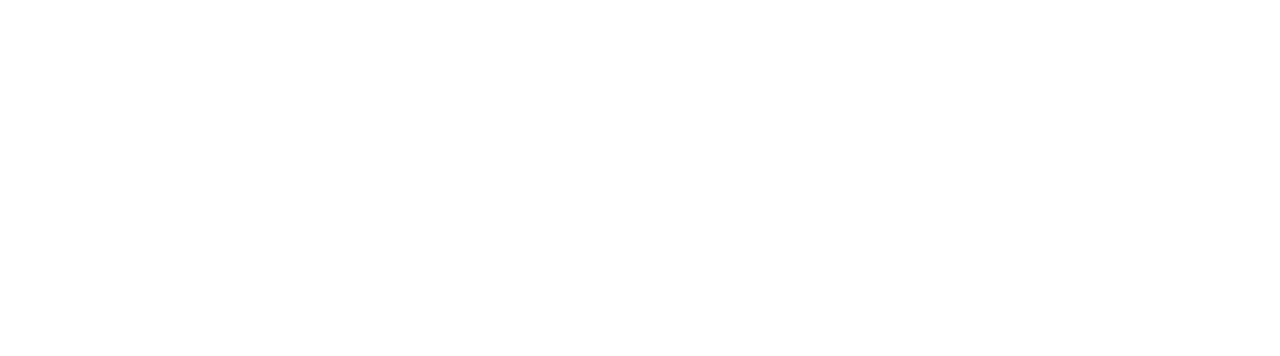
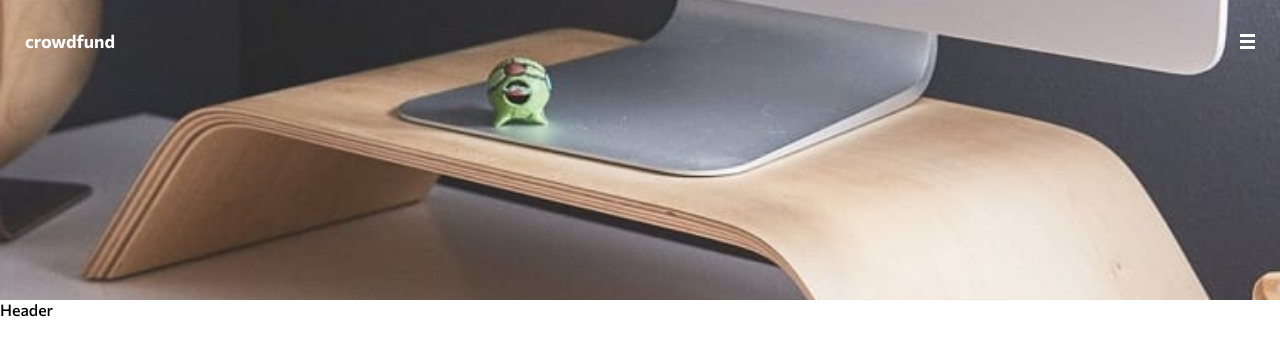
Before and after one commit to Narduw/crowdfund, a React (Create React App) app: page / in a window 1280 px wide. Shown: the top 356 px of the page. Built offline with nearby package versions, Linux system fonts and the light colour scheme.

Commit message:
Hero + Fonts

```diff
--- a/public/index.html
+++ b/public/index.html
@@ -3,6 +3,8 @@
   <head>
     <meta charset="utf-8" />
     <link rel="icon" type="image/png" sizes="32x32" href="%PUBLIC_URL%/favicon.png" />
+    <link rel="preconnect" href="https://fonts.gstatic.com">
+    <link href="https://fonts.googleapis.com/css2?family=Commissioner:wght@500;700&display=swap" rel="stylesheet">
     <meta name="viewport" content="width=device-width, initial-scale=1" />
     <meta name="theme-color" content="#000000" />
     <meta
--- a/src/App.css
+++ b/src/App.css
@@ -1,38 +1,33 @@
-.App {
-  text-align: center;
+body {
+  font-family: 'Commissioner', sans-serif;
+  font-weight: 500;
+  font-size: 16px;
 }
 
-.App-logo {
-  height: 40vmin;
-  pointer-events: none;
+.hero {
+  color: white;
+  height: 300px;
+  background: url("./images/image-hero-mobile.jpg");
+  background-repeat: no-repeat;
+  background-position: center;
+  background-size: cover;
 }
 
-@media (prefers-reduced-motion: no-preference) {
-  .App-logo {
-    animation: App-logo-spin infinite 20s linear;
-  }
+.hero-content {
+  display: flex;
+  padding: 30px 25px;
+  justify-content: space-between;
+  align-items: center;
 }
 
-.App-header {
-  background-color: #282c34;
-  min-height: 100vh;
-  display: flex;
-  flex-direction: column;
-  align-items: center;
-  justify-content: center;
-  font-size: calc(10px + 2vmin);
-  color: white;
+.hero-title {
+  font-weight: 700;
+  font-size: large;
 }
 
-.App-link {
-  color: #61dafb;
+.menu {
+  width: 15px;
+  height: 15px;
+  background-image: url('./icons/icon-hamburger.svg');
+  background-size: 15px 15px;
 }
-
-@keyframes App-logo-spin {
-  from {
-    transform: rotate(0deg);
-  }
-  to {
-    transform: rotate(360deg);
-  }
-}
--- a/src/App.js
+++ b/src/App.js
@@ -1,8 +1,12 @@
-import './App.css';
+import './App.css'
+import Hero from './components/Hero'
+import Header from './components/Header'
 
 function App() {
   return (
     <div className="crowdfund-main">
+      <Hero/>
+      <Header/>
     </div>
   );
 }
--- /dev/null
+++ b/src/components/Header.jsx
@@ -0,0 +1,3 @@
+export default function Header() {
+    return <div className='header'>Header</div>
+}
--- /dev/null
+++ b/src/components/Hero.jsx
@@ -0,0 +1,8 @@
+export default function Hero() {
+    return <div className='hero'>
+        <div className='hero-content'>
+            <div className='hero-title'>crowdfund</div>
+            <div className='menu'></div>
+        </div>
+    </div>
+}
```
Also changed, not shown: src/icons/icon-hamburger.svg (renamed from images/icon-hamburger.svg), src/images/image-hero-mobile.jpg (renamed from images/image-hero-mobile.jpg).
